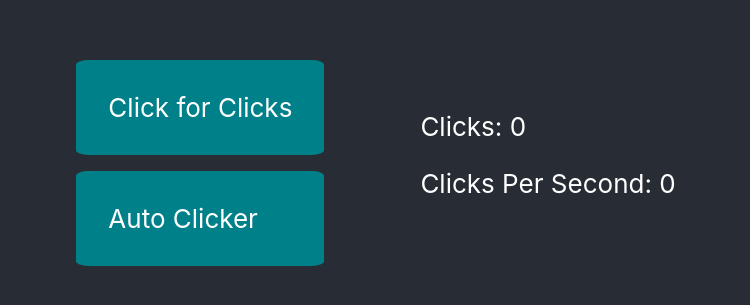
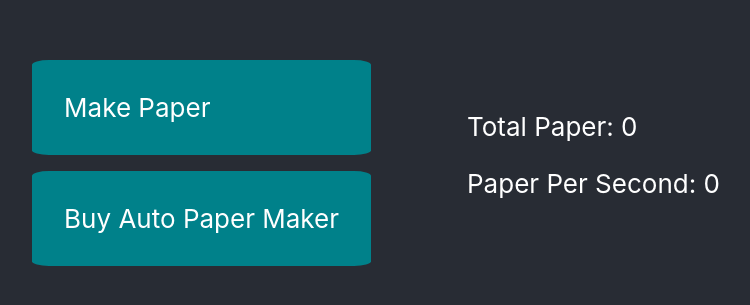
Before and after one commit to stefan-cooper/paper-clicker, a React (Create React App) app: page / in a window 1280 px wide. Shown: the part 245-550 px from the top of the page, without its empty margins (264-1014 px from the left). Built offline with nearby package versions, Linux system fonts and the light colour scheme; the HTML template or start-up script is replaced by a standard one.

Commit message:
Update labels to paper names

```diff
--- a/src/App.js
+++ b/src/App.js
@@ -37,7 +37,7 @@ class App extends Component {
   renderClickButton() {
     return (
       <div className='clicker' onClick={() => this.clickerAdd()}>
-        Click for Clicks
+        Make Paper
       </div>
     )
   }
@@ -45,7 +45,7 @@ class App extends Component {
   renderAutoClickButton() {
     return (
       <div className='clicker' onClick={() => this.autoClickerAdd()}>
-        Auto Clicker
+        Buy Auto Paper Maker
       </div>
     )
   }
@@ -54,10 +54,10 @@ class App extends Component {
     return (
       <div>
         <p className='clicks'>
-          Clicks: {this.state.clicks}
+          Total Paper: {this.state.clicks}
         </p>
         <p className='clicks'>
-          Clicks Per Second: {this.state.autoClickers}
+          Paper Per Second: {this.state.autoClickers}
         </p>
       </div>
     )
```
